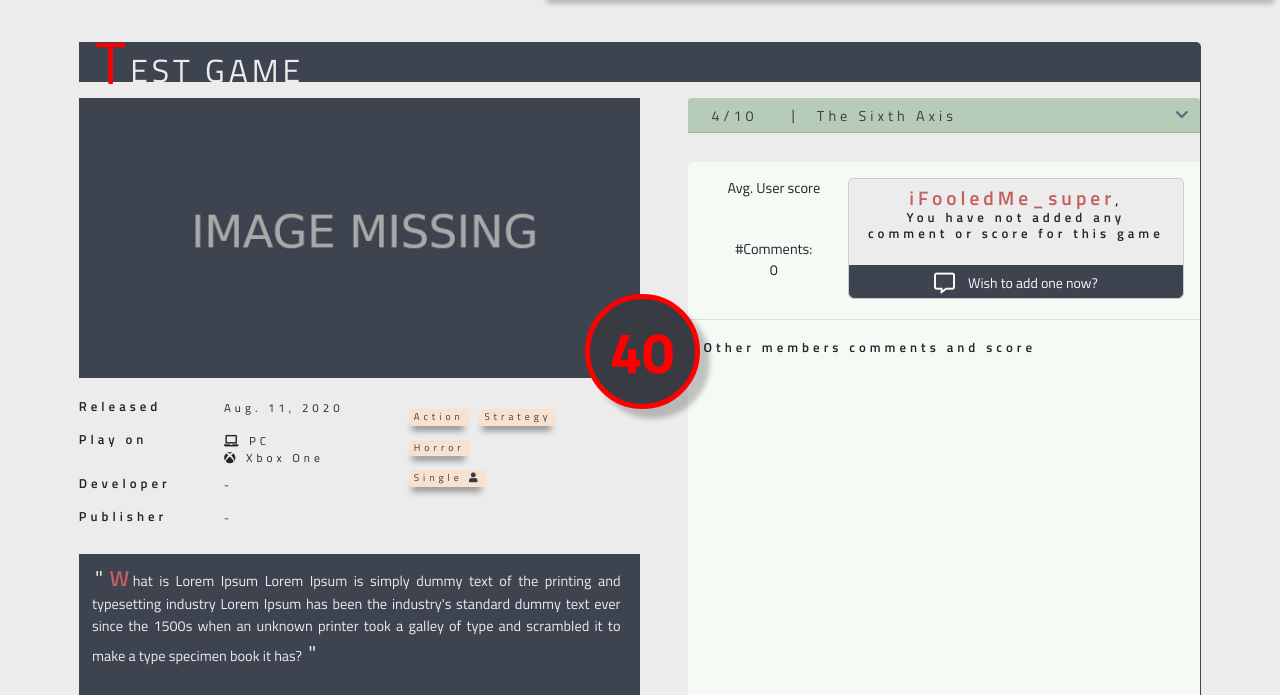
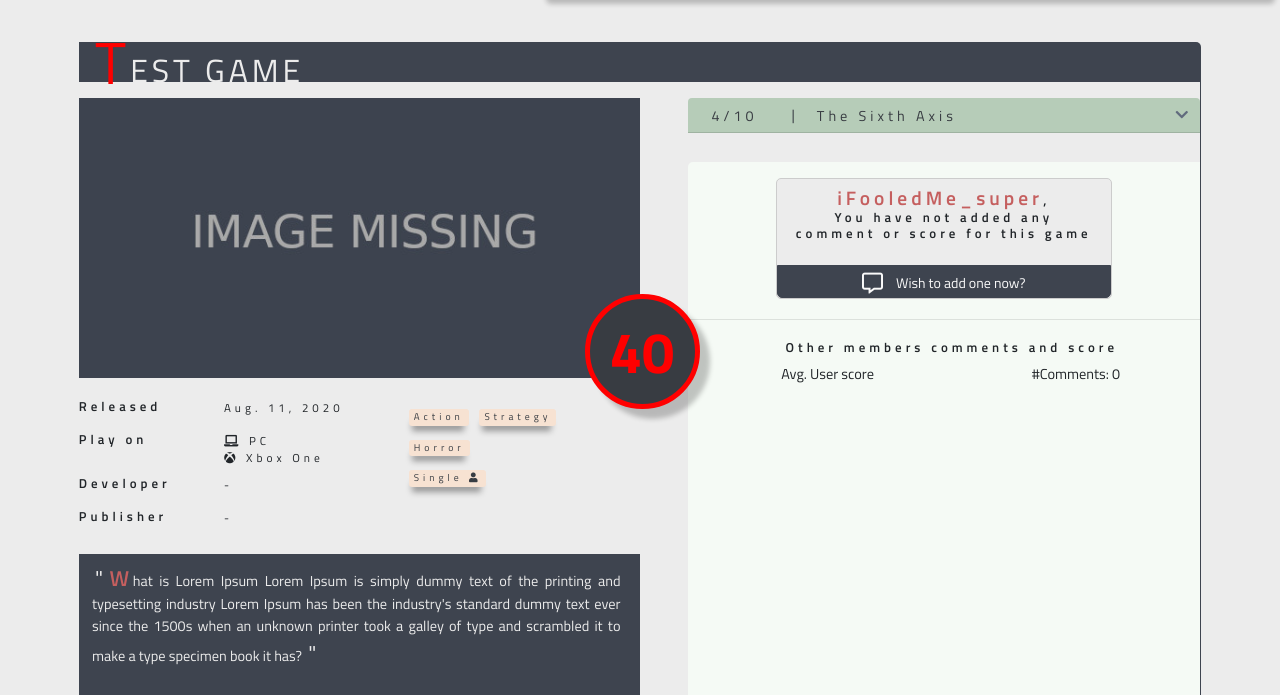
Before and after one commit to iFooledMe/Game-Reviews--Code-Institute-Project-4, a Django app: page /game_details?gameid=3 in a window 1280 px wide. Shown: the part 86-781 px from the top of the page. Run offline with Django 3.2, Linux system fonts and the light colour scheme; a user stored in the database is signed in; data comes from the database, SQL or seed files in the repository; both versions use the stored data as it was after the commit; some libraries are stand-ins or nearby versions; some web fonts are replaced.

Commit message:
Added a form to add a comment  or score

```diff
--- a/game_reviews/games/templates/game_details.html
+++ b/game_reviews/games/templates/game_details.html
@@ -4,8 +4,6 @@
 <!-- #region ==== G A M E S  D E T A I L S  ================================================== / -->
 {% block main_content %}
 {% for game in this_game  %}
-
-
 
 <div class="row no-gutters mx-auto mt-5 px-3 game-details-title">
 		<div class="invisible">
@@ -251,8 +249,10 @@
 				<!-- #endregion -->
 				<!-- #region Comments & user scores -->
 				<div class="comments-user-score-container mt-3 mt-md-4 pb-5">
-					<!-- #region Current user -->
+					<!-- #region CURRENT USER -->
+					<!-- #region Is_authenticated -->
 					{% if user.is_authenticated  %}
+						<!-- #region Have commented -->
 						{% if session_user_comment_scores != 'none'%}
 							<div class="comments-header ml-3 pt-3">
 								<h6>Your comment and score for this game</h6>
@@ -275,7 +275,11 @@
 													alt="{{ comment_score.user.userprofile.avatar.image }} - user avatar image">
 										</div>
 										<div>
+											{% if comment_score.user_score > 0 %}
 											Your score: {{ comment_score.user_score}} / 10
+											{% else %}
+											Score not set
+											{% endif %}
 										</div>
 									</div>
 
@@ -288,43 +292,59 @@
 									</div>
 								</div>
 							{% endfor %}
+						<!-- #endregion -->
+						<!-- #region Have not commented -->
 						{% else %}
 							<div class="comments-header mx-3 pt-3 pb-1 text-center">
 								<div class="d-flex flex-row justify-content-between">
-									<div class="d-flex flex-column align-items-stretch pl-4">
-										<div class="h-50 text-center">
-											Avg. User score
-										</div>
-										<div class="h-50 text-center">
-											#Comments:<br>{{ all_user_comment_scores.count }}
-										</div>
-									</div>
-									<div class="comment-add-button-container pt-2">
+									<div class="comment-add-button-container mx-auto pt-2">
 										<h6><span class="username-txt txt-large">{{ user }}</span>,<br> You have not added any<br>comment or score for this game</h6>
 										<button class="btn btn-sm btn-light comment-add-button mt-3"
 												type="button"
 												data-toggle="collapse"
-												data-target="#collapseExample"
+												data-target="#new-comment-form"
 												aria-expanded="false"
-												aria-controls="collapseExample">
+												aria-controls="new-comment-form">
 											<i class="far fa-comment-alt"></i> Wish to add one now?
 										</button>
 									</div>
 								</div>
-							</div>
-							<div class="collapse" id="collapseExample">
-  								<div class="p-3 comment-add-form-container">
-									form goes here
+								<div class="collapse" id="new-comment-form">
+									<div class="comment-add-form-container">
+										<form method="POST" action="{% url 'game_details' %}?gameid={{ game.id }}">
+											{% csrf_token %}
+											<div class="form-group">
+												{{ new_comment_form }}
+											</div>
+											<div class="form-group">
+												<button type="submit" class="btn btn-sm btn-light comment-add-button">Submit</button>
+											</div>
+										</form>
+									</div>
 								</div>
 							</div>
 						{% endif %}
+						<!-- #endregion -->
+					<!-- #endregion -->
+					{% else %}
+					<!-- #region Not authenticated -->
 					{% endif %}
 					<!-- #endregion -->
-					<!-- #region Other users -->
+					<!-- #endregion -->
+					<!-- #region OTHER USERS -->
 					<hr>
-					<div class="comments-header ml-3 pt-1 pb-4">
+					<div class="comments-header text-center ml-3 pt-1 pb-5">
 						<h6>Other members comments and score</h6>
+						<div class="d-flex flex-row justify-content-between">
+							<div class="w-50 text-center">
+								Avg. User score
+							</div>
+							<div class="w-50 text-center">
+								#Comments: {{ all_user_comment_scores.count }}
+							</div>
+						</div>
 					</div>
+
 
 					{% for comment_score in all_user_comment_scores %}
 					<div class="d-flex flex-row justify-content-between mb-5 mx-3">
--- a/game_reviews/games/templates/games_list.html
+++ b/game_reviews/games/templates/games_list.html
@@ -6,7 +6,7 @@
 
 {% block games_list %}
 {% for game in games  %}
-	<div class="container-fluid w-100 game-container-expanded px-3 mx-0" id="top-of-game-{{ game.id }}">
+	<div class="container-fluid w-100 game-container-expanded px-3 mx-0">
 		<div class="d-flex flex-row align-items-stretch">
 			<!-- #region ==== THUMB BOX =============================================================== -->
 			<div class="game-thumb-wrapper">
--- a/game_reviews/games/views.py
+++ b/game_reviews/games/views.py
@@ -6,12 +6,14 @@ from django.shortcuts import render, redirect
 from django.http import HttpResponse, HttpRequest, HttpResponseRedirect
 from django.db.models import Sum
 from django.contrib.auth import authenticate
+from django.urls import reverse
 
 
 from .models import Game, GenreTag, ThemeTag, MiscTag
 from .forms import GameSortShowForms, GameFilterGenreForm
 from reviews.models import Review
 from users.models import UserCommentsScore
+from users.forms import NewCommentForm
 # endregion
 # ============================================================================/
 
@@ -25,10 +27,7 @@ def game_list_view(request, *args, **kwargs):
     sort_out = '-release_date'
     if sort_in != 'none':
         sort_out = order_by(sort_in)
-        print('order_by function triggered')
 
-    print('Sort In: ' + str(sort_in))
-    print('Sort out: ' + str(sort_out))
     games = Game.objects.all().order_by(sort_out)
     update_avg_score(games)
     search_show_form = GameSortShowForms()
@@ -80,25 +79,54 @@ def game_details_view(request):
     gameid = request.GET.get('gameid', 'none')
     if gameid != 'none':
         game = Game.objects.filter(id=gameid)
+        # Authenticated User
         if request.user.is_authenticated:
             userid = request.user.id
+            all_user_comment_scores = UserCommentsScore.objects.filter(
+                game__id=gameid).exclude(user__id=userid).order_by('-updated')
             session_user_comment_scores = UserCommentsScore.objects.filter(
                 game__id=gameid, user__id=userid)
             if not session_user_comment_scores.exists():
                 session_user_comment_scores = 'none'
-            all_user_comment_scores = UserCommentsScore.objects.filter(
-                game__id=gameid).exclude(user__id=userid)
-        else:
-            session_user_comment_scores = ""
-            all_user_comment_scores = UserCommentsScore.objects.filter(
-                game__id=gameid)
+            new_comment_form = NewCommentForm()
+            context = {
+                'this_game': game,
+                'all_user_comment_scores': all_user_comment_scores,
+                'session_user_comment_scores': session_user_comment_scores,
+                'new_comment_form': new_comment_form,
+            }
+            return render(request, "game_details.html", context)
+        # Non Authenticated User
+        all_user_comment_scores = UserCommentsScore.objects.filter(
+            game__id=gameid).order_by('-updated')
         context = {
             'this_game': game,
             'all_user_comment_scores': all_user_comment_scores,
-            'session_user_comment_scores': session_user_comment_scores,
         }
         return render(request, "game_details.html", context)
     return redirect(game_list_view)
 
 # endregion
 # ============================================================================/
+
+# region ==== Add comment =====================================================/
+
+
+def add_comment(request):
+    new_comment_form = NewCommentForm(request.POST)
+    gameid = request.GET.get('gameid', 'none')
+    userid = request.user.id
+    session_user_comment_scores = UserCommentsScore.objects.filter(
+        game__id=gameid, user__id=userid)
+    if not session_user_comment_scores.exists():
+        if new_comment_form.is_valid():
+            game_instance = Game.objects.get(id=gameid)
+            new_comment = new_comment_form.save(commit=False)
+            new_comment.user = request.user
+            new_comment.game = game_instance
+            new_comment.save()
+            return redirect(reverse('game_details', kwargs={"game_id": gameid}))
+    return redirect('game_details', game_id=gameid)
+
+# endregion
+# ============================================================================/
--- /dev/null
+++ b/game_reviews/users/forms.py
@@ -0,0 +1,28 @@
+from django import forms
+from django.db import models
+from django.forms import ModelForm
+from .models import UserCommentsScore
+
+
+class NewCommentForm(forms.ModelForm):
+    class Meta:
+        model = UserCommentsScore
+        label = False
+        fields = ['comment', 'user_score']
+        widgets = {
+            'comment': forms.Textarea(
+                attrs={'class': 'form-control mt-2',
+                       'placeholder': 'Write your comment (max 300 characters)'
+                       }
+            ),
+            'user_score': forms.NumberInput(
+                attrs={'class': 'form-control',
+
+                       }
+            ),
+
+        }
+        labels = {
+            'comment': '',
+            'user_score': 'Your score 1-10(best) - In the field below',
+        }
--- a/game_reviews/users/models.py
+++ b/game_reviews/users/models.py
@@ -58,7 +58,10 @@ class UserCommentsScore(models.Model):
         null=True, blank=True,
         on_delete=models.CASCADE)
     comment = models.TextField(
-        max_length=300, null=True, blank=True)
+        max_length=300,
+        default='',
+        null=False,
+        blank=False)
     user_score = models.IntegerField(
         default=0,
         validators=[MinValueValidator(0), MaxValueValidator(10)],
```
Also changed, not shown: game_reviews/db.sqlite3, game_reviews/users/migrations/0010_auto_20200827_0951.py (added), game_reviews/users/migrations/0011_auto_20200827_1048.py (added).
